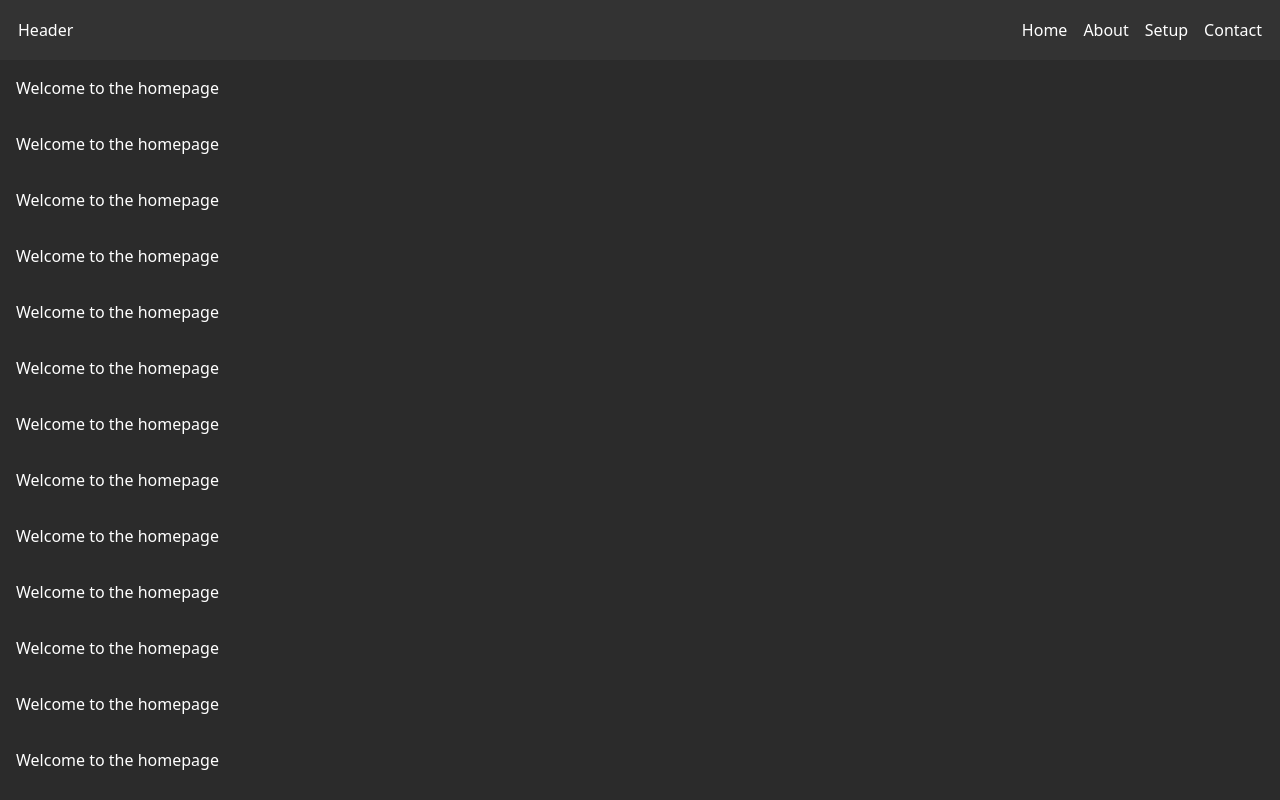
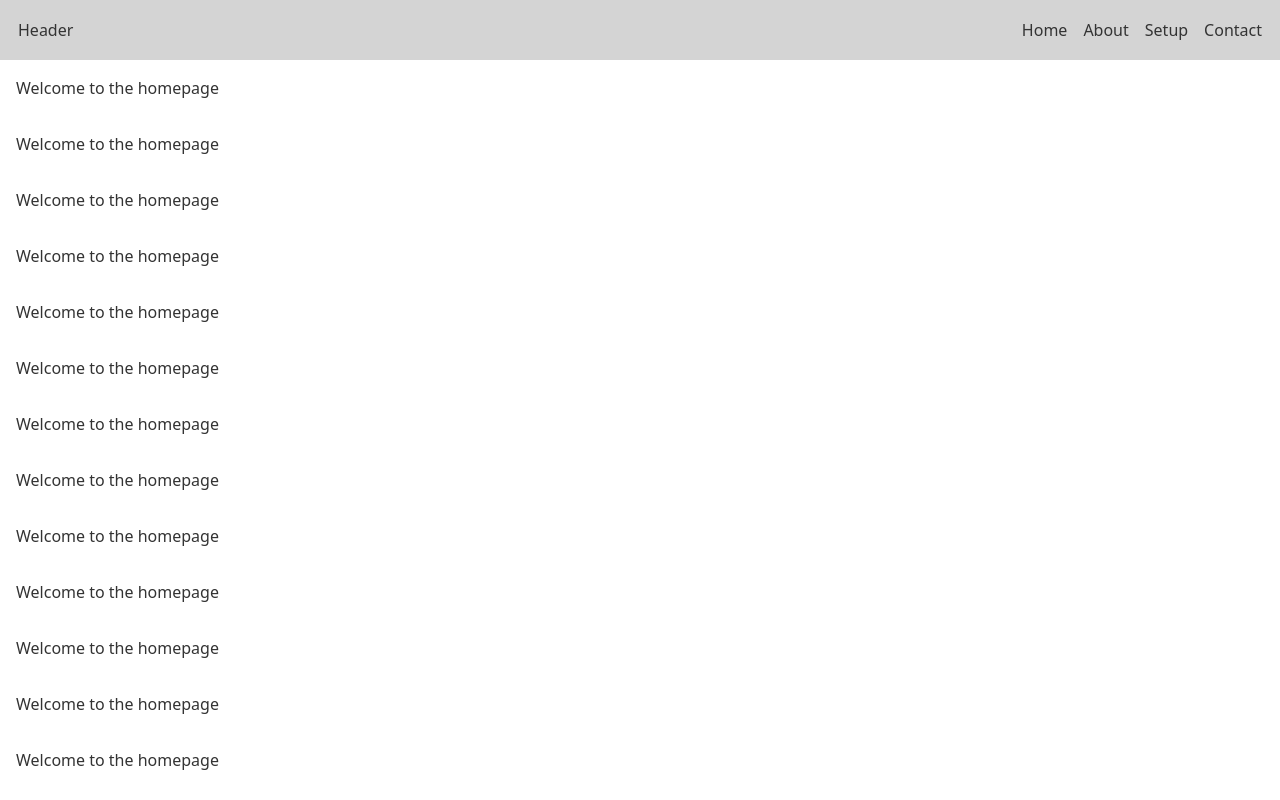
Before and after one commit to vives-project-xp/low-voltage-UPS, a Nuxt app in the folder frontend/: page / in a window 1280 px wide. Shown: the top 800 px of the page. Built offline with nearby package versions, Linux system fonts and the light colour scheme.

Commit message:
custom style works with tailwind

```diff
--- a/frontend/assets/css/main.css
+++ b/frontend/assets/css/main.css
@@ -2,26 +2,24 @@
 @tailwind components;
 @tailwind utilities;
 
-:root[nuxt-color-mode='dark'],header,footer,div {
-    --primary-color: #333;
+.light-mode{
+    --primary-color: #d4d4d4;
+    --secondary-color: #333;
+    --tertiary-color: #fff;
+    --default-text: #ffffff;
+    --info-text:#00ccff;
+    --danger-text:#ff0000;
+    --side-nav::var(--primary-color);
+}
+.dark-mode{
+    --primary-color: #2b2b2b;
     --secondary-color: #fff;
-    --tertiary-color: #2b2b2b;
+    --tertiary-color: #333;
     --default-text: #353740;
-    /* --info-text:#00ccff;
+    --info-text:#00ccff;
     --danger-text:#ff0000;
-    --side-nav:var(--primary-color); */
+    --side-nav:var(--primary-color);
 }
-
-:root[nuxt-color-mode='light'] {
-    --primary-color: #fff;
-    --secondary-color: #333;
-    --tertiary-color: #aeaeae8c;
-    --default-text: #ffffff;
-    /*--info-text:#00ccff;
-    --danger-text:#ff0000;
-    --side-nav:#d4d4d48c; */
-}
-
 .primary-color {
     border-color: var(--primary-color);
     background-color: var(--primary-color);
@@ -44,10 +42,10 @@
     color: var(--default-text);
 }
 
-/* .info-text {
+.info-text {
     color: var(--info-text);
 }
 
 .danger-text {
     color: var(--danger-text);
-} */
+}
```
